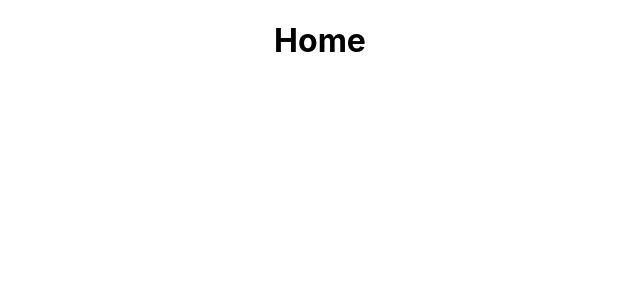
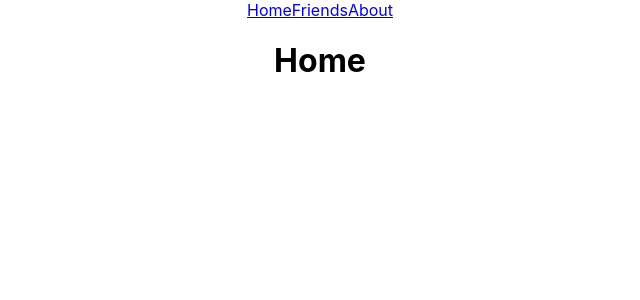
Before and after one commit to shakhawat07/simple-react-router, a React (Create React App) app: page / in a window 1280 px wide. Shown: the top 300 px of the page, without its empty margins (320-960 px from the left). Built offline with nearby package versions, Linux system fonts and the light colour scheme.

Commit message:
navLink added

```diff
--- a/src/App.js
+++ b/src/App.js
@@ -4,11 +4,13 @@
 import About from './components/About/About';
 import NotFound from './components/NotFound/NotFound';
 import { BrowserRouter as Router, Switch, Route } from 'react-router-dom';
+import Header from './components/Header/Header';
 
 function App() {
   return (
     <div className="App">
       <Router>
+        <Header></Header>
         <Switch>
           <Route path="/home">
             <Home></Home>
--- /dev/null
+++ b/src/components/Header/Header.js
@@ -0,0 +1,27 @@
+import React from 'react';
+import { NavLink } from 'react-router-dom';
+
+const Header = () => {
+    const activeStyle = {
+        fontWeight: "bold",
+        color: "red"
+    };
+    return (
+        <nav>
+            <NavLink
+                activeStyle={activeStyle}
+                to="/home">Home
+            </NavLink>
+            <NavLink
+                activeStyle={activeStyle}
+                to="/friends">Friends
+            </NavLink>
+            <NavLink
+                activeStyle={activeStyle}
+                to="/about">About
+            </NavLink>
+        </nav>
+    );
+};
+
+export default Header;
```
